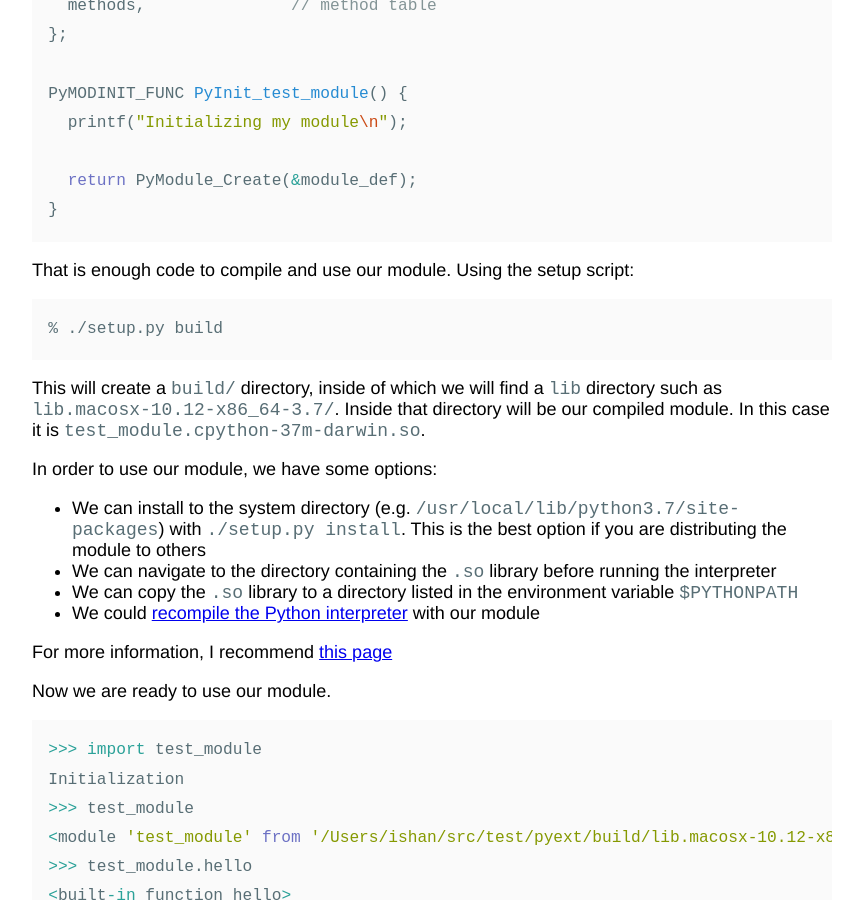
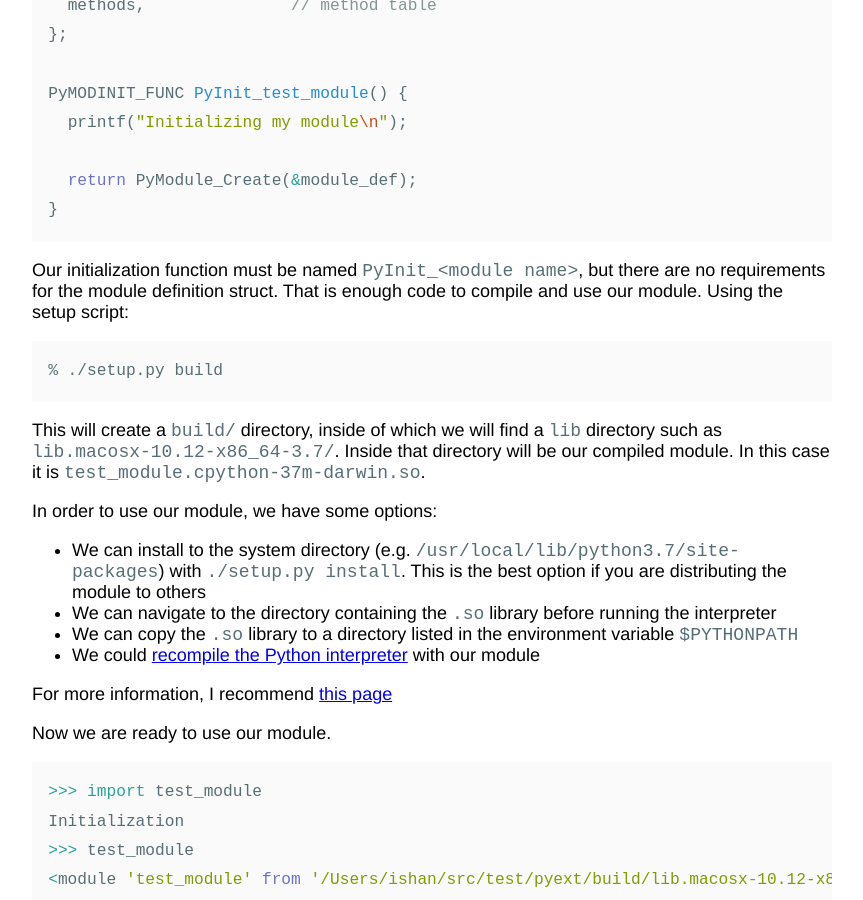
Before and after one commit to ishantheperson/ishantheperson.github.io, a Jekyll site: the page built from _posts/2019-01-06-python-c-ext.md, in a window 1280 px wide and 900 px high, scrolled down 2711 px. Shown: the whole window, without its empty margins (208-1071 px from the left). Built offline with Jekyll 4.4.1, drawn with Linux system fonts in a browser that asks for light colours.

Commit message:
explained pymodinit_func

````diff
--- a/_posts/2019-01-06-python-c-ext.md
+++ b/_posts/2019-01-06-python-c-ext.md
@@ -110,6 +110,8 @@ PyMODINIT_FUNC PyInit_test_module() {
 }
 ```
 
+Our initialization function must be named `PyInit_<module name>`, but
+there are no requirements for the module definition struct.
 That is enough code to compile and use our module.
 Using the setup script:
 
````
